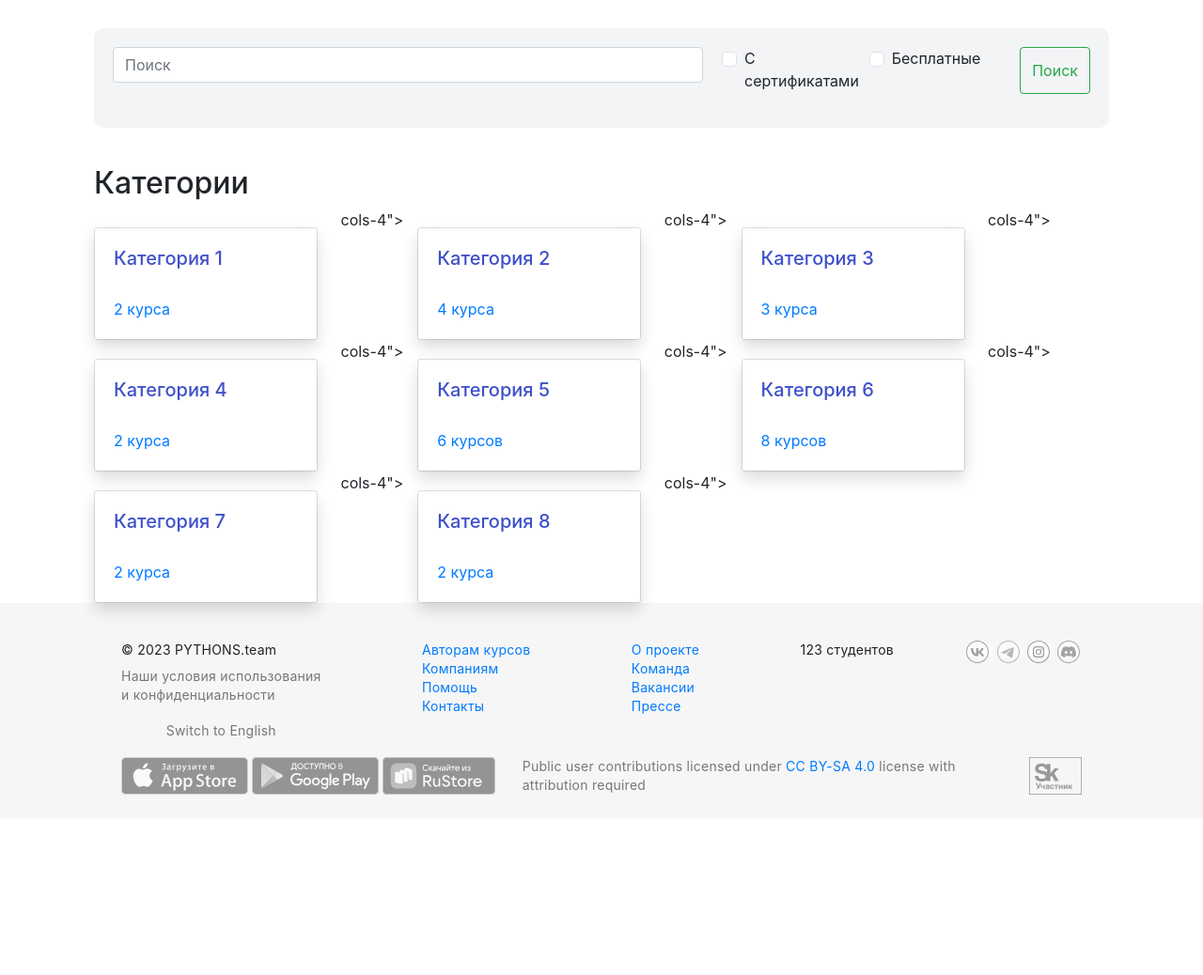
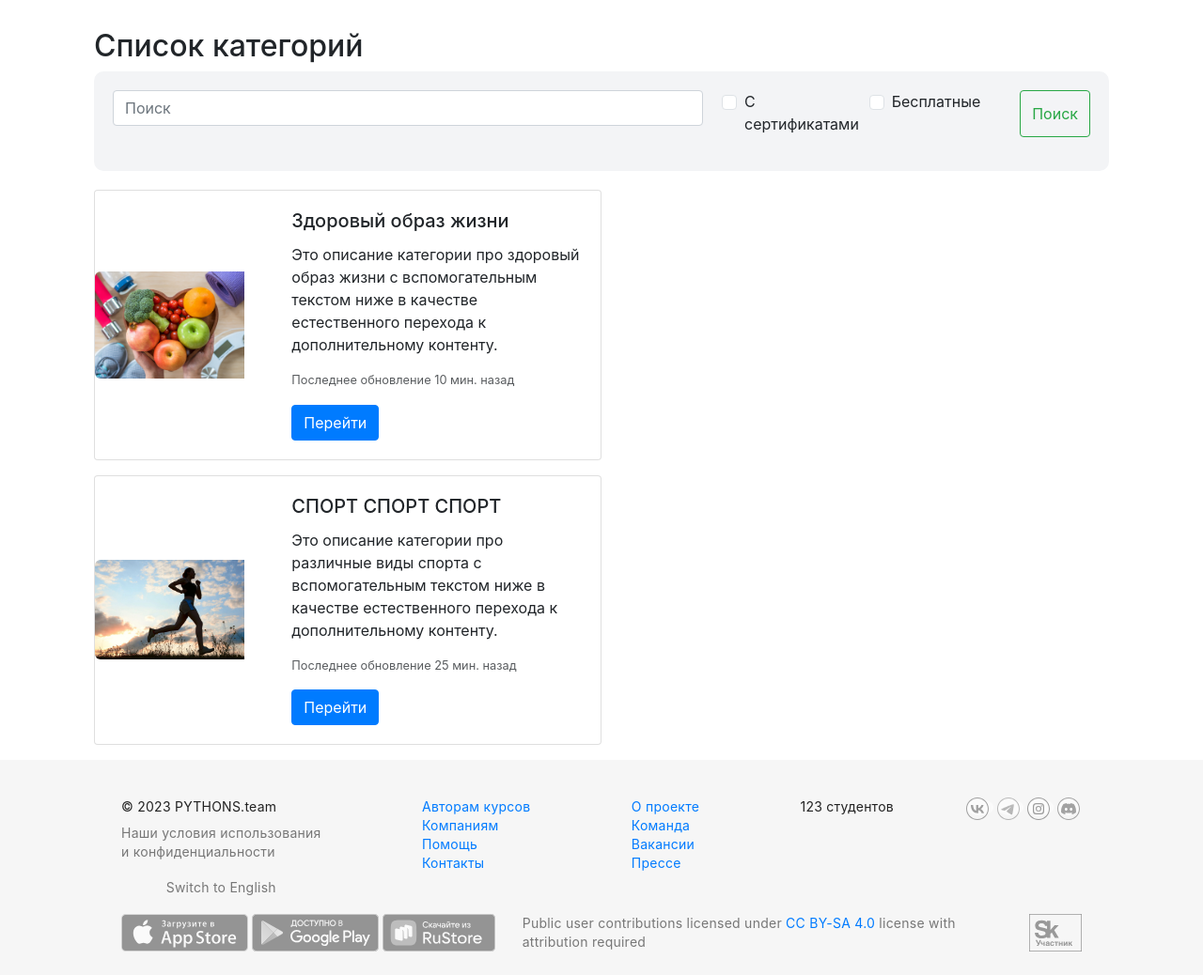
Before and after one commit to kdv777/Training_portal, a Django app: page /mainapp/catalog/ in a window 1280 px wide. Shown: the part 94-1132 px from the top of the page at 94% size. Before the commit the page ends 940 px from the top, so only its background shows below. Run offline with Django 3.2, Linux system fonts and the light colour scheme; some libraries are stand-ins or nearby versions.

```diff
--- a/src/mainapp/templates/mainapp/categories.html
+++ b/src/mainapp/templates/mainapp/categories.html
@@ -2,10 +2,13 @@
 {% load static %}
 
 
+{% block content %}
 
-{% block content %}
-   {# Блок Категории #}
-   <div class="container" style="margin-top: 100px;">
+{# Блок Категории #}
+<div class="container" style="margin-top: 100px;">
+    <h2>Список категорий</h2>
+</div>
+<div class="container" >
     <div style="background-color: #F3F4F6;padding: 20px;border-radius: 10px;">
         <form class="d-flex" role="search">
             <input class="form-control me-4" type="search" placeholder="Поиск" aria-label="Поиск">
@@ -25,117 +28,56 @@
         </form>
     </div>
 
-    <div style="margin-top: 40px;">
-        <h2>Категории</h2>
-    </div>
-    <div class="row row-cols-4">
-        {# card start#}
-        <div class="col">
-            <div class="card category_card" >
-                <div class="card-body shadow d-flex flex-column justify-content-between">
-                    <h5 class="card-title" style="color: #3E50CB;">Категория 1</h5>
+    <!-- start cards -->
+    <div style="margin-top: 20px;"></div>
 
-                    <a href="#" class="card-link">2 курса</a>
+    <div class="card mb-3" style="max-width: 540px">
+        <div class="row g-0">
+            <div class="col-md-4" style="display: flex; align-items: center; justify-content: center">
+                <img src="{% static 'img/category_img1.png' %}" class="img-fluid rounded-start" alt="..."/>
+            </div>
+            <div class="col-md-8">
+                <div class="card-body">
+                    <h5 class="card-title">Здоровый образ жизни</h5>
+                    <p class="card-text">
+                        Это описание категории про здоровый образ жизни с
+                        вспомогательным текстом ниже в качестве естественного перехода к
+                        дополнительному контенту.
+                    </p>
+                    <p class="card-text">
+                        <small class="text-body-secondary">Последнее обновление 10 мин. назад</small>
+                    </p>
+                    <a href="{% url 'mainapp:courses_category' %}" class="btn btn-primary">Перейти</a>
                 </div>
             </div>
         </div>
-        cols-4">
-        {# card end#}
-
-        {# card start#}
-        <div class="col">
-            <div class="card category_card" >
-                <div class="card-body shadow d-flex flex-column justify-content-between">
-                    <h5 class="card-title" style="color: #3E50CB;">Категория 2</h5>
-
-                    <a href="#" class="card-link">4 курса</a>
+    </div>
+    <!-- end of card -->
+    <!-- start cards -->
+    <div class="card mb-3" style="max-width: 540px">
+        <div class="row g-0">
+            <div class="col-md-4" style="display: flex; align-items: center; justify-content: center">
+                <img src="{% static 'img/category_img2.webp' %}" class="img-fluid rounded-start" alt="..."/>
+            </div>
+            <div class="col-md-8">
+                <div class="card-body">
+                    <h5 class="card-title">СПОРТ СПОРТ СПОРТ</h5>
+                    <p class="card-text">
+                        Это описание категории про различные виды спорта с
+                        вспомогательным текстом ниже в качестве естественного перехода к
+                        дополнительному контенту.
+                    </p>
+                    <p class="card-text">
+                        <small class="text-body-secondary">Последнее обновление 25 мин. назад</small>
+                    </p>
+                    <a href="{% url 'mainapp:courses_category' %}" class="btn btn-primary">Перейти</a>
                 </div>
             </div>
         </div>
-        cols-4">
-        {# card end#}
-
-        {# card start#}
-        <div class="col">
-            <div class="card category_card" >
-                <div class="card-body shadow d-flex flex-column justify-content-between">
-                    <h5 class="card-title" style="color: #3E50CB;">Категория 3</h5>
-
-                    <a href="#" class="card-link">3 курса</a>
-                </div>
-            </div>
-        </div>
-        cols-4">
-        {# card end#}
-
-        {# card start#}
-        <div class="col">
-            <div class="card category_card" >
-                <div class="card-body shadow d-flex flex-column justify-content-between">
-                    <h5 class="card-title" style="color: #3E50CB;">Категория 4</h5>
-
-                    <a href="#" class="card-link">2 курса</a>
-                </div>
-            </div>
-        </div>
-        cols-4">
-        {# card end#}
-
-        {# card start#}
-        <div class="col">
-            <div class="card category_card" >
-                <div class="card-body shadow d-flex flex-column justify-content-between">
-                    <h5 class="card-title" style="color: #3E50CB;">Категория 5</h5>
-
-                    <a href="#" class="card-link">6 курсов</a>
-                </div>
-            </div>
-        </div>
-        cols-4">
-        {# card end#}
-
-        {# card start#}
-        <div class="col">
-            <div class="card category_card" >
-                <div class="card-body shadow d-flex flex-column justify-content-between">
-                    <h5 class="card-title" style="color: #3E50CB;">Категория 6</h5>
-
-                    <a href="#" class="card-link">8 курсов</a>
-                </div>
-            </div>
-        </div>
-        cols-4">
-        {# card end#}
-
-        {# card start#}
-        <div class="col">
-            <div class="card category_card" >
-                <div class="card-body shadow d-flex flex-column justify-content-between">
-                    <h5 class="card-title" style="color: #3E50CB;">Категория 7</h5>
-
-                    <a href="#" class="card-link">2 курса</a>
-                </div>
-            </div>
-        </div>
-        cols-4">
-        {# card end#}
-
-        {# card start#}
-        <div class="col">
-            <div class="card category_card" >
-                <div class="card-body shadow d-flex flex-column justify-content-between">
-                    <h5 class="card-title" style="color: #3E50CB;">Категория 8</h5>
-
-                    <a href="#" class="card-link">2 курса</a>
-                </div>
-            </div>
-        </div>
-        cols-4">
-        {# card end#}
-
     </div>
-
+    <!-- end of card -->
 </div>
+<!-- КОНЕЦ Блок Категории-->
 {# End blocl Category #}
 
 {% endblock %}
--- a/src/mainapp/templates/mainapp/courses_category.html
+++ b/src/mainapp/templates/mainapp/courses_category.html
@@ -42,7 +42,7 @@
                         <h5 class="card-title">Курс 1</h5>
                         <p class="card-text">Это описание курса с вспомогательным текстом ниже в качестве естественного перехода к дополнительному контенту. Этот контент немного длиннее.</p>
                         <p class="card-text"><small class="text-body-secondary">Последнее обновление 3 мин. назад</small></p>
-                        <a href="#" class="btn btn-primary">Перейти</a>
+                        <a href="{% url 'mainapp:course1' %}" class="btn btn-primary">Перейти</a>
                         </div>
                     </div>
                 </div>
@@ -59,7 +59,7 @@
                         <h5 class="card-title">Курс 2</h5>
                         <p class="card-text">Это описание курса с вспомогательным текстом ниже в качестве естественного перехода к дополнительному контенту. Этот контент немного длиннее.</p>
                         <p class="card-text"><small class="text-body-secondary">Последнее обновление 3 мин. назад</small></p>
-                        <a href="#" class="btn btn-primary">Перейти</a>
+                        <a href="{% url 'mainapp:course1' %}" class="btn btn-primary">Перейти</a>
                         </div>
                     </div>
                 </div>
--- a/src/mainapp/urls.py
+++ b/src/mainapp/urls.py
@@ -12,6 +12,7 @@ urlpatterns = [
     path("login/", views.LoginPageView.as_view(), name="login"),
     path("news/", views.NewsPageView.as_view(), name="news"),
     path("in_progress/", views.InProgressPageView.as_view(), name="in_progress"),
-    path("course1/", views.InProgressPageView.as_view(), name="course1"),
-    path("lesson1_1/", views.InProgressPageView.as_view(), name="lesson1_1"),
+    path("course1/", views.Course1PageView.as_view(), name="course1"),
+    path("lesson1_1/", views.Lesson1_1PageView.as_view(), name="lesson1_1"),
+    path("courses_category/", views.Courses_categoryPageView.as_view(), name="courses_category"),
 ]
--- a/src/mainapp/views.py
+++ b/src/mainapp/views.py
@@ -24,8 +24,11 @@ class NewsPageView(TemplateView):
 class Course1PageView(TemplateView):
     template_name = "mainapp/course1.html"
 
-class Lesson1_11PageView(TemplateView):
+class Lesson1_1PageView(TemplateView):
     template_name = "mainapp/lesson1_1.html"
+
+class Courses_categoryPageView(TemplateView):
+    template_name = "mainapp/courses_category.html"
 
 
 class InProgressPageView(TemplateView):
```
Also changed, not shown: src/mainapp/templates/mainapp/index.html (+53 -103 lines).
